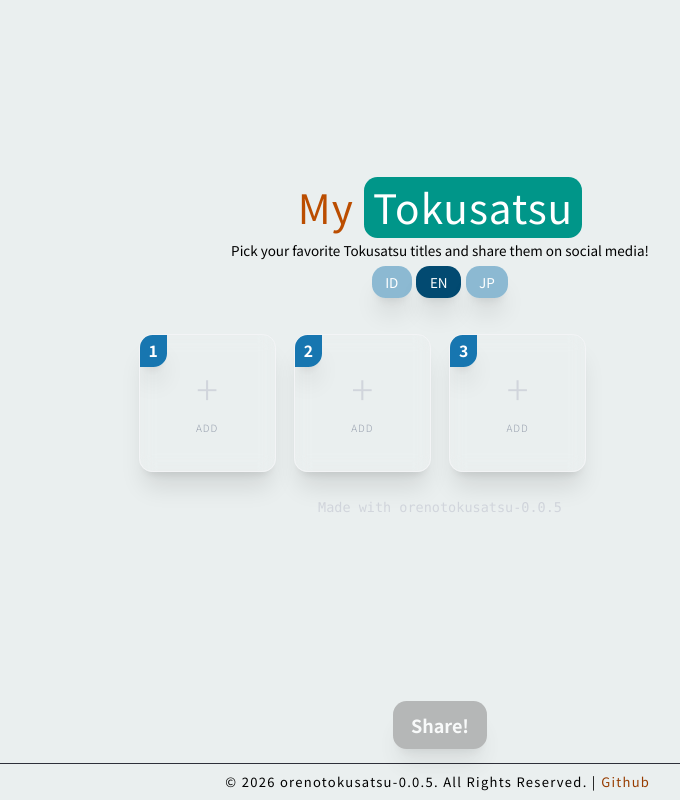
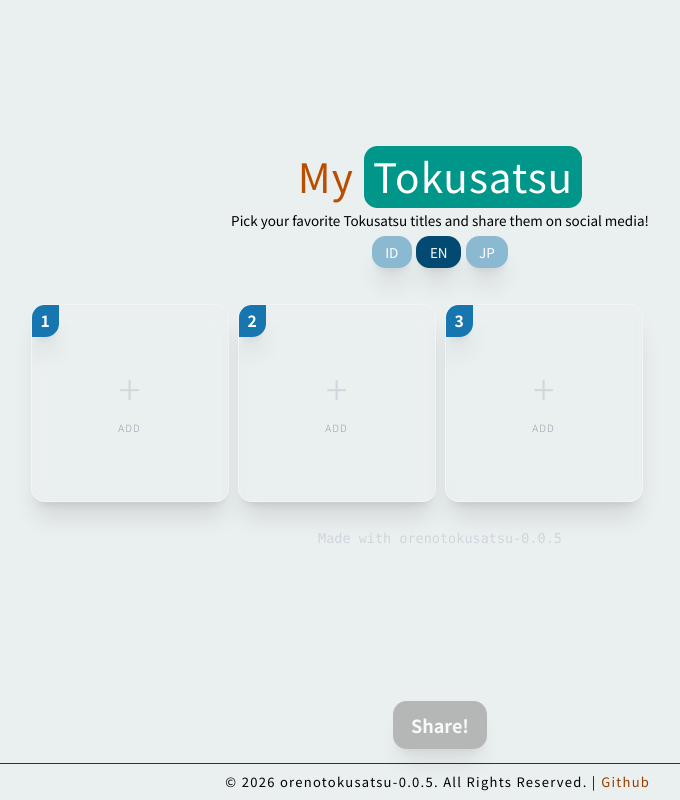
Before and after one commit to axlchr12/orenotokusatsu, a React (Vite) app: page / in a window 1280 px wide. Shown: the whole page, without its empty margins (200-880 px from the left). Built offline with nearby package versions, Linux system fonts and the light colour scheme; no server answers.

Commit message:
fix: grid

```diff
--- a/src/pages/content/SelectionGrid.tsx
+++ b/src/pages/content/SelectionGrid.tsx
@@ -34,8 +34,8 @@ export const SelectionGrid = React.memo(
 
     return (
       <>
-        <div className="w-full max-w-xl mx-auto p-3">
-          <div className="grid grid-cols-2 sm:grid-cols-3 md:grid-cols-4 gap-4 p-2">
+        <div className="w-full max-w-3xl mx-auto p-3">
+          <div className="grid grid-cols-2 sm:grid-cols-3 md:grid-cols-4 gap-2 p-2">
             {selectedTokuTitles.map((item, index) => (
               <div
                 key={item?.id || index}
```
